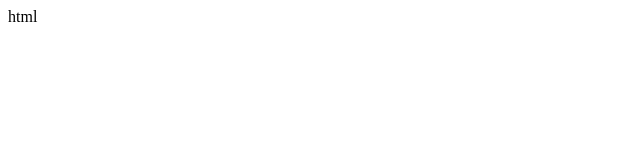
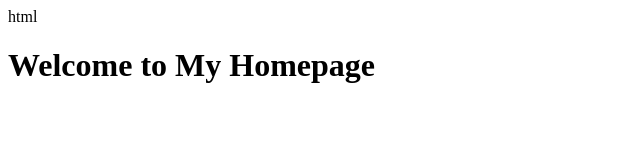
Before and after one commit to Joelhyt/Harjoitus, a plain HTML site: page index.html in a window 1280 px wide. Shown: the whole page, without its empty margins (0-640 px from the left). Drawn offline with Linux system fonts and the light colour scheme.

Commit message:
Lisäyksiä

```diff
--- a/index.html
+++ b/index.html
@@ -1,4 +1,7 @@
 <!DOCTYPE> html
 <hmtl>
 <head>
-      <title>My Homepage</title>
+     <title>My Homepage</title>
+</head>
+<body>
+    <h1>Welcome to My Homepage</h1>
```
